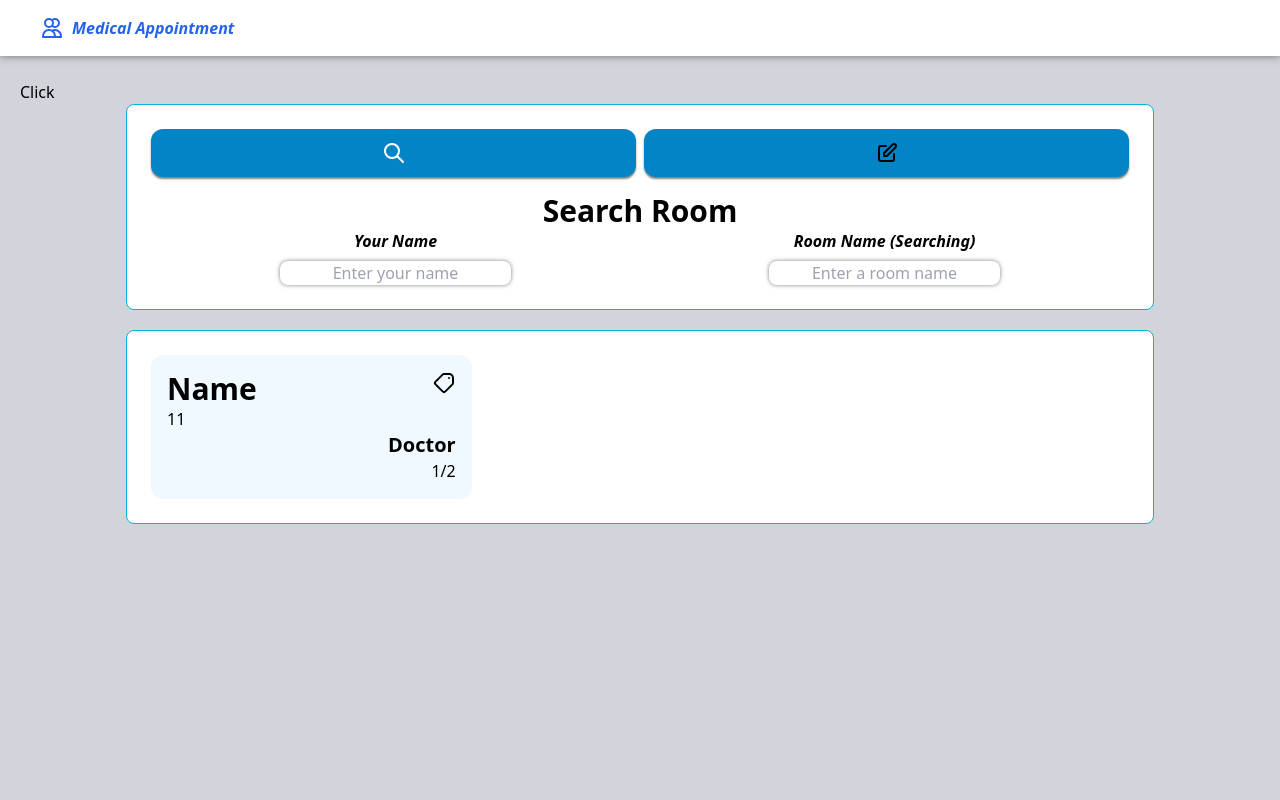
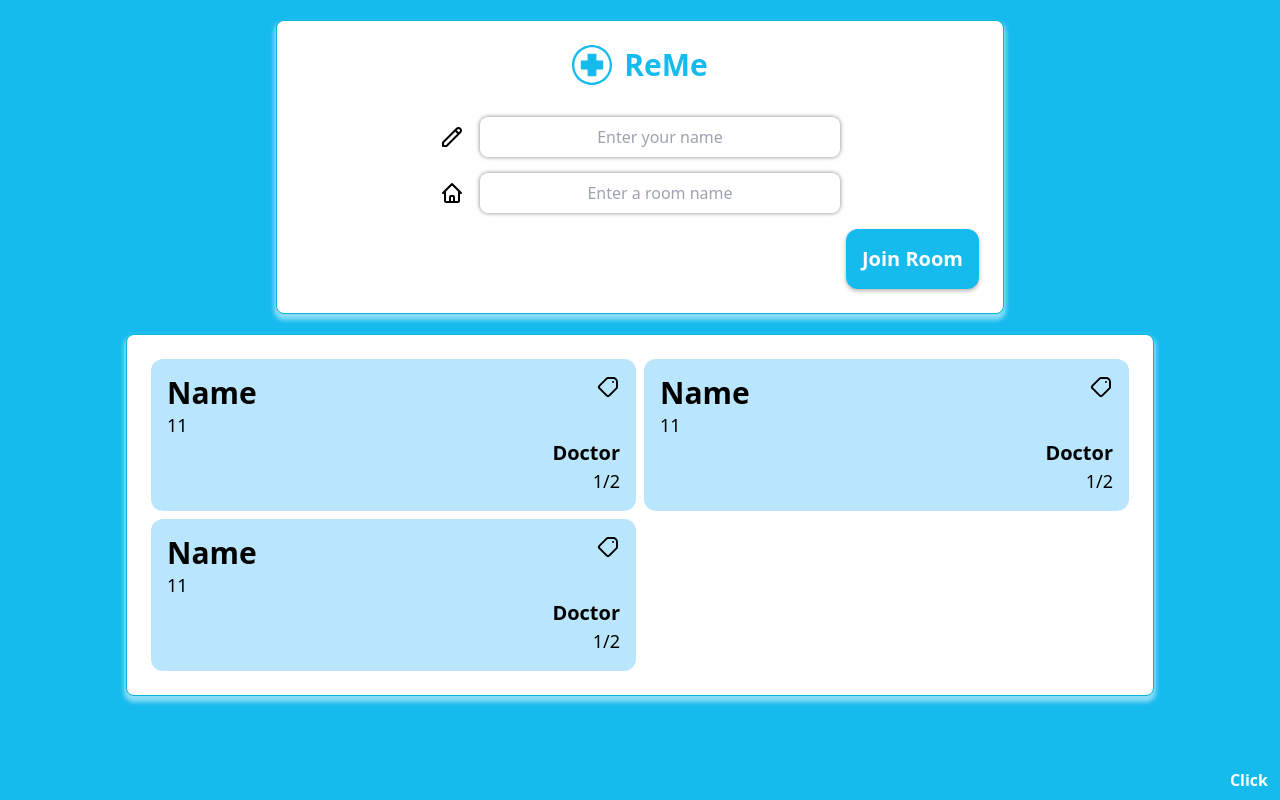
Before and after one commit to tyomhk2015/medical_appointment, a Next.js app: page / in a window 1280 px wide. Built offline with nearby package versions, Linux system fonts and the light colour scheme; no server answers.

Commit message:
Changed UI

```diff
--- a/pages/Meeting/[id].tsx
+++ /dev/null
@@ -1,7 +0,0 @@
-import type { NextPage } from "next";
-
-const Meeting: NextPage = () => {
-  return <>Meeting</>
-}
-
-export default Meeting;
--- a/pages/_app.tsx
+++ b/pages/_app.tsx
@@ -1,15 +1,11 @@
 import '../styles/globals.css'
 import type { AppProps } from 'next/app'
-import {RecoilRoot} from 'recoil'
-import Header from './components/Header'
+import {RecoilRoot, useRecoilState} from 'recoil'
 
 function MyApp({ Component, pageProps }: AppProps) {
   return (
     <RecoilRoot>
-      <Header />
-      <div className={`min-h-[100vh] bg-gray-300 pt-20 px-5`}>
         <Component {...pageProps} />
-      </div>
     </RecoilRoot>
   )
 }
--- a/pages/components/Header.tsx
+++ /dev/null
@@ -1,12 +0,0 @@
-const Header: React.FC = () => {
-  return (
-    <div className={`flex justify-between items-center bg-white fixed top-0 px-10 py-4 shadow-[0_0_8px_0_rgba(0,0,0,0.5)] w-full`}>
-      <h1 className={`font-bold text-blue-600 italic flex`}>
-        <svg className={`mr-2 w-6 h-6`} fill="none" stroke="currentColor" viewBox="0 0 24 24" xmlns="http://www.w3.org/2000/svg"><path strokeLinecap="round" strokeLinejoin="round" strokeWidth="2" d="M12 4.354a4 4 0 110 5.292M15 21H3v-1a6 6 0 0112 0v1zm0 0h6v-1a6 6 0 00-9-5.197M13 7a4 4 0 11-8 0 4 4 0 018 0z"></path></svg>
-        Medical Appointment
-      </h1>
-    </div>
-  );
-};
-
-export default Header;
--- /dev/null
+++ b/pages/components/Login.tsx
@@ -0,0 +1,61 @@
+const Login: React.FC = () => {
+  return (
+    <form>
+      <div
+        className={`mt-4 grid gap-4 sm:mt-8 sm:flex sm:flex-col sm:items-center`}
+      >
+        <div className={`grid grid-cols-[1fr,9fr] items-center`}>
+          <svg
+            className="mr-4 h-6 w-6"
+            fill="none"
+            stroke="currentColor"
+            viewBox="0 0 24 24"
+            xmlns="http://www.w3.org/2000/svg"
+          >
+            <path
+              strokeLinecap="round"
+              strokeLinejoin="round"
+              strokeWidth="2"
+              d="M15.232 5.232l3.536 3.536m-2.036-5.036a2.5 2.5 0 113.536 3.536L6.5 21.036H3v-3.572L16.732 3.732z"
+            ></path>
+          </svg>
+          <input
+            className={`w-full rounded-lg py-2 text-center shadow-[0_0_4px_0_rgba(0,0,0,0.5)] transition-all duration-300 focus:scale-105`}
+            type="text"
+            placeholder="Enter your name"
+          />
+        </div>
+        <div className={`grid grid-cols-[1fr,9fr]  items-center`}>
+          <svg
+            className="mr-4 h-6 w-6"
+            fill="none"
+            stroke="currentColor"
+            viewBox="0 0 24 24"
+            xmlns="http://www.w3.org/2000/svg"
+          >
+            <path
+              strokeLinecap="round"
+              strokeLinejoin="round"
+              strokeWidth="2"
+              d="M3 12l2-2m0 0l7-7 7 7M5 10v10a1 1 0 001 1h3m10-11l2 2m-2-2v10a1 1 0 01-1 1h-3m-6 0a1 1 0 001-1v-4a1 1 0 011-1h2a1 1 0 011 1v4a1 1 0 001 1m-6 0h6"
+            ></path>
+          </svg>
+          <input
+            className={`w-full rounded-lg py-2 text-center shadow-[0_0_4px_0_rgba(0,0,0,0.5)] transition-all duration-300 focus:scale-105`}
+            type="text"
+            placeholder="Enter a room name"
+          />
+        </div>
+      </div>
+      <div className={`mt-4 flex justify-end`}>
+        <button
+          className={`scale-[0.9] rounded-xl bg-[#16bbed] p-4 text-xl font-bold text-white shadow-[0_2px_4px_0_rgba(0,0,0,0.3)] transition-all duration-200 hover:bg-sky-600 sm:scale-100`}
+        >
+          Join Room
+        </button>
+      </div>
+    </form>
+  );
+};
+
+export default Login;
--- /dev/null
+++ b/pages/components/Room.tsx
@@ -0,0 +1,34 @@
+import Link from "next/link";
+
+const Room: React.FC = () => {
+  return (
+    <li
+      className={`group rounded-xl bg-sky-200 p-4 transition-all duration-200 hover:cursor-pointer hover:bg-sky-400 hover:text-white hover:shadow-[0_0_8px_4px_rgba(56,189,248,0.5)]`}
+    >
+      <Link href="/Meeting/hello">
+        <a className={`relative grid`}>
+          <span className={`sm:text-3xl text-xl font-bold`}>Name</span>
+          <span className={`text-sm sm:text-lg `}>11</span>
+          <span className={`sm:text-xl text-right text-sm font-bold`}>Doctor</span>
+          <span className={`text-sm sm:text-lg text-right`}>1/2</span>
+          <svg
+            className={`absolute top-0 right-0 h-6 w-6 rotate-90`}
+            fill="none"
+            stroke="currentColor"
+            viewBox="0 0 24 24"
+            xmlns="http://www.w3.org/2000/svg"
+          >
+            <path
+              strokeLinecap="round"
+              strokeLinejoin="round"
+              strokeWidth="2"
+              d="M7 7h.01M7 3h5c.512 0 1.024.195 1.414.586l7 7a2 2 0 010 2.828l-7 7a2 2 0 01-2.828 0l-7-7A1.994 1.994 0 013 12V7a4 4 0 014-4z"
+            ></path>
+          </svg>
+        </a>
+      </Link>
+    </li>
+  );
+};
+
+export default Room;
--- /dev/null
+++ b/pages/components/Title.tsx
@@ -0,0 +1,19 @@
+const Title: React.FC = () => {
+  return (
+    <h1
+      className={`flex items-center justify-center text-center text-3xl font-bold text-[#16bbed]`}
+    >
+      <svg
+        className={`mr-3 h-10 w-10 fill-[#16bbed]`}
+        viewBox="0 0 512 512"
+        xmlns="http://www.w3.org/2000/svg"
+      >
+        <path d="M95.468,416.532c41.078,41.077,97.838,66.489,160.532,66.489s119.448-25.412,160.532-66.489  c41.078-41.078,66.489-97.839,66.489-160.532S457.61,136.546,416.532,95.468C375.448,54.388,318.693,28.976,256,28.976  S136.546,54.388,95.468,95.468C54.385,136.546,28.973,193.307,28.973,256S54.385,375.454,95.468,416.532 M256,0  c141.382,0,256,114.615,256,256c0,141.382-114.618,256-256,256C114.612,512,0,397.382,0,256C0,114.615,114.612,0,256,0z" />
+        <path d="M112.088,301.73v-91.461c0-6.092,4.987-11.076,11.076-11.076h76.027v-76.028  c0-6.091,4.987-11.076,11.076-11.076h91.465c6.095,0,11.076,4.984,11.076,11.076v76.028h76.027c6.095,0,11.076,4.984,11.076,11.076  v91.461c0,6.096-4.981,11.082-11.076,11.082h-76.027v76.021c0,6.09-4.981,11.076-11.076,11.076h-91.465  c-6.089,0-11.076-4.986-11.076-11.076v-76.021h-76.027C117.075,312.813,112.088,307.826,112.088,301.73" />
+      </svg>
+      ReMe
+    </h1>
+  );
+};
+
+export default Title;
--- a/pages/index.tsx
+++ b/pages/index.tsx
@@ -2,26 +2,20 @@ import type { NextPage } from "next";
 import Link from "next/link";
 import React, { useEffect, useState } from "react";
 import io, { Socket } from "socket.io-client";
+import Login from "./components/Login";
+import Room from "./components/Room";
+import Title from "./components/Title";
 
 const Home: NextPage = () => {
-  const [selectedTab, setSelectedTab] = useState(0);
   const [socket, setSocket] = useState<Socket>();
-
-  const messageClick = () => {
-    socket?.emit("clicked", "Button is clicked");
-  };
-
-  const changeTab = (event: React.MouseEvent<HTMLLIElement>) => {
-    setSelectedTab(Number(event.currentTarget.getAttribute('data-key')));
-  }
 
   useEffect(() => {
     if (socket || typeof window === "undefined") {
       return;
     }
 
-    const deployedURL = 'https://medical-appointment-server.herokuapp.com/';
-    const localURL = 'http://localhost:8080';
+    const deployedURL = "https://medical-appointment-server.herokuapp.com/";
+    const localURL = "http://localhost:8080";
 
     const clientSocket = io(localURL);
 
@@ -32,80 +26,35 @@ const Home: NextPage = () => {
     });
   }, []);
 
+  const messageClick = () => {
+    socket?.emit("clicked", "Button is clicked");
+  };
+
   return (
-    <>
-      <button onClick={messageClick}>Click</button>
+    <div className={`p-1 sm:p-5`}>
+      <button
+        className={`absolute bottom-2 right-3 font-bold text-white`}
+        onClick={messageClick}
+      >
+        Click
+      </button>
       <section
-        className={`m-auto max-w-[1028px] rounded-lg border-[1px] border-solid border-cyan-500 bg-white p-6`}
+        className={`m-auto max-w-[728px] scale-[0.9] rounded-lg border-[1px] border-solid border-cyan-500 bg-white p-6 shadow-[0_4px_4px_2px_rgba(255,255,255,0.5)] sm:scale-100`}
       >
-        <ul className={`item-center grid grid-cols-2 justify-around gap-2`}>
-          <li
-            className={`${selectedTab === 0 ? `bg-sky-600` : `bg-sky-200`} shadow-[0_2px_2px_0_rgba(0,0,0,0.5)] hover:cursor-pointer group flex w-full justify-center rounded-xl p-3 transition-all duration-300 hover:bg-sky-600`}
-            data-key={0}
-            onClick={changeTab}
-          >
-            <svg
-              className={`${selectedTab === 0 && `stroke-white`} h-6 w-6 transition-all duration-300 group-hover:stroke-white`}
-              fill="none"
-              stroke="currentColor"
-              viewBox="0 0 24 24"
-              xmlns="http://www.w3.org/2000/svg"
-            >
-              <path
-                strokeLinecap="round"
-                strokeLinejoin="round"
-                strokeWidth="2"
-                d="M21 21l-6-6m2-5a7 7 0 11-14 0 7 7 0 0114 0z"
-              ></path>
-            </svg>
-          </li>
-          <li
-            className={`${selectedTab === 0 ? `bg-sky-600` : `bg-sky-200`} shadow-[0_2px_2px_0_rgba(0,0,0,0.5)] hover:cursor-pointer group flex w-full justify-center rounded-xl bg-sky-200 p-3 transition-all duration-300 hover:bg-sky-600`}
-            data-key={1}
-            onClick={changeTab}
-          >
-            <svg
-              className={`${selectedTab === 1 && `stroke-white`} h-6 w-6 transition-all duration-300 group-hover:stroke-white`}
-              fill="none"
-              stroke="currentColor"
-              viewBox="0 0 24 24"
-              xmlns="http://www.w3.org/2000/svg"
-            >
-              <path
-                strokeLinecap="round"
-                strokeLinejoin="round"
-                strokeWidth="2"
-                d="M11 5H6a2 2 0 00-2 2v11a2 2 0 002 2h11a2 2 0 002-2v-5m-1.414-9.414a2 2 0 112.828 2.828L11.828 15H9v-2.828l8.586-8.586z"
-              ></path>
-            </svg>
-          </li>
-        </ul>
-        <form className={`mt-3`}>
-          <h2 className={`text-center font-bold mt-4 text-3xl`}>{selectedTab === 0 ? 'Search Room' : 'Create Room'}</h2>
-          <div className={`grid grid-cols-2 place-items-center`}>
-            <div className={`grid text-center`}><span className={`font-bold italic`}>Your Name</span><input className={`mt-2 shadow-[0_0_4px_0_rgba(0,0,0,0.5)] text-center rounded-lg focus:scale-125 transition-all duration-300`} type="text" placeholder="Enter your name" maxLength={20}/></div>
-            <div className={`grid text-center`}><span className={`font-bold italic`}>{selectedTab === 0 ? 'Room Name (Searching)' : 'Room Name (Creating)'}</span><input className={`mt-2 shadow-[0_0_4px_0_rgba(0,0,0,0.5)] text-center rounded-lg focus:scale-125 transition-all duration-300`} type="text" placeholder="Enter a room name" maxLength={20}/></div>
-          </div>
-        </form>
+        <Title />
+        <Login />
       </section>
+
       <section
-        className={`m-auto mt-5 max-w-[1028px] rounded-lg border-[1px] border-solid border-cyan-500 bg-white p-6`}
+        className={`scale-[0.9] sm:scale-100 m-auto mt-5 max-w-[1028px] rounded-lg border-[1px] border-solid border-cyan-500 bg-white p-6 shadow-[0_4px_4px_2px_rgba(255,255,255,0.5)]`}
       >
-        <ul className={`grid grid-cols-3 grid-rows-[autofill] gap-2`}>
-          <li className={`bg-sky-50 rounded-xl p-4 transition-all duration-200 group hover:bg-sky-400 hover:text-white hover:cursor-pointer hover:shadow-[0_0_8px_4px_rgba(56,189,248,0.5)]`}>
-            <Link href='/Meeting/hello'>
-              <a className={`grid relative`}>
-                <span className={`text-3xl font-bold`}>Name</span>
-                <span className={``}>11</span>
-                <span className={`text-right text-xl  font-bold`}>Doctor</span>
-                <span className={`text-right`}>1/2</span>
-                <svg className={`w-6 h-6 absolute top-0 right-0 rotate-90`} fill="none" stroke="currentColor" viewBox="0 0 24 24" xmlns="http://www.w3.org/2000/svg"><path strokeLinecap="round" strokeLinejoin="round" strokeWidth="2" d="M7 7h.01M7 3h5c.512 0 1.024.195 1.414.586l7 7a2 2 0 010 2.828l-7 7a2 2 0 01-2.828 0l-7-7A1.994 1.994 0 013 12V7a4 4 0 014-4z"></path></svg>
-              </a>
-            </Link>
-          </li>
+        <ul className={`grid grid-cols-2 grid-rows-[autofill] gap-2`}>
+          <Room />
+          <Room />
+          <Room />
         </ul>
       </section>
-    </>
+    </div>
   );
 };
 
--- /dev/null
+++ b/pages/states/atom.ts
@@ -0,0 +1,6 @@
+import { atom } from "recoil";
+
+export const socketAtom = atom({
+  key: 'socket',
+  default: {},
+});
--- a/styles/globals.css
+++ b/styles/globals.css
@@ -5,6 +5,10 @@
 a {
   color: inherit;
   text-decoration: none;
+}
+
+body {
+  background-color: #16bbed;
 }
 
 ul,
```
